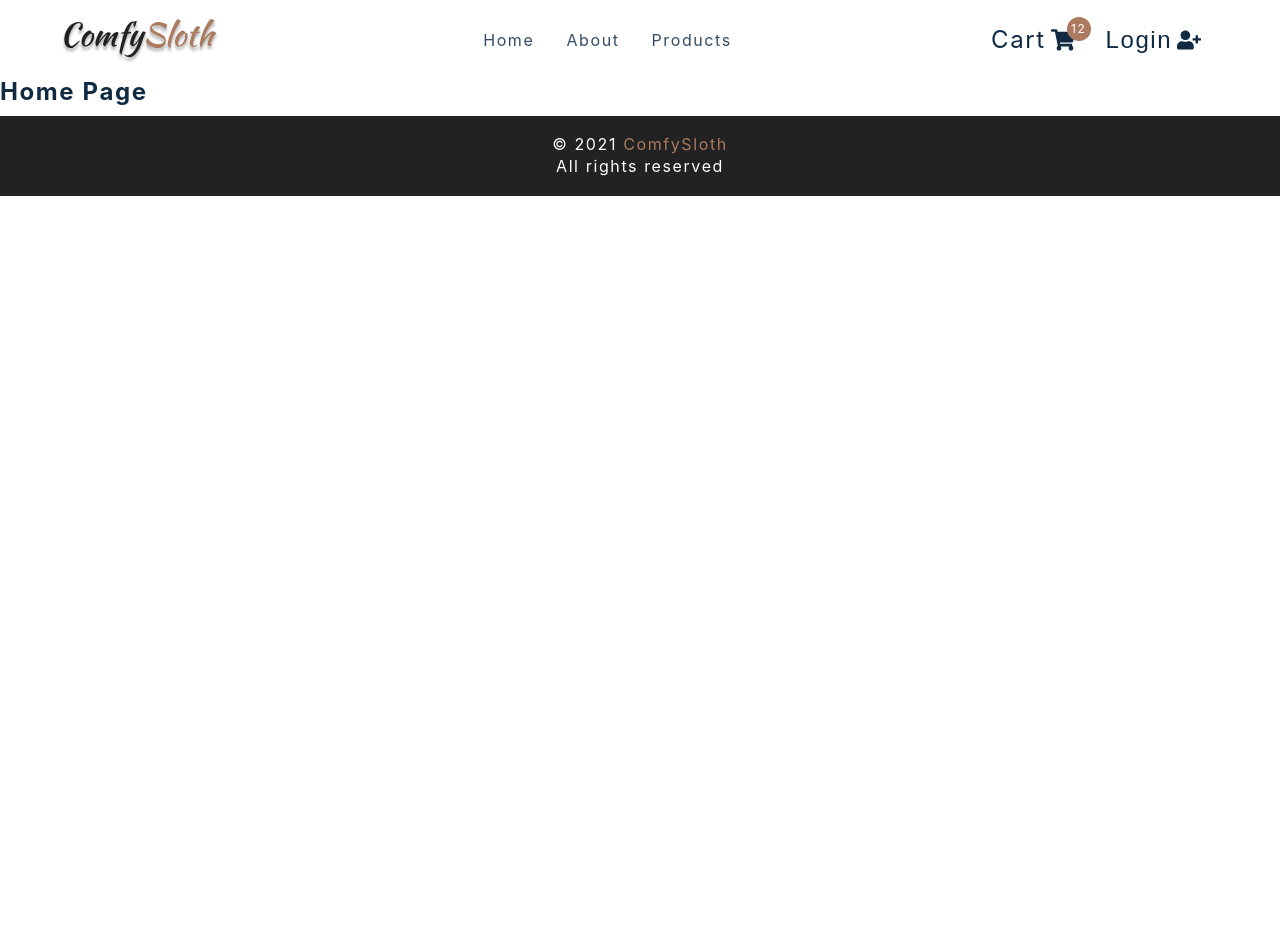
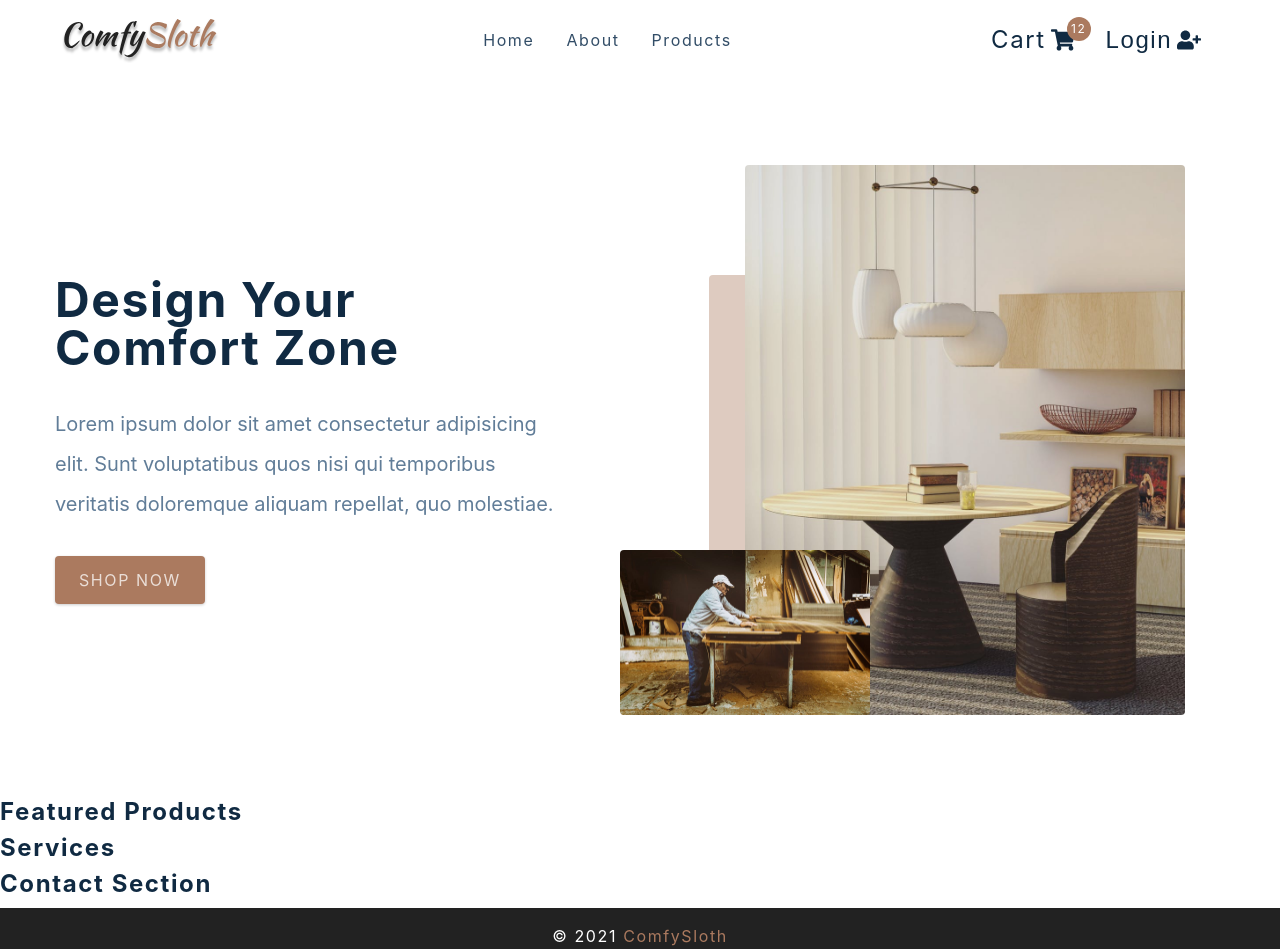
Before and after one commit to leopoldkwok/E-Commerce-Project, a React (Create React App) app: page / in a window 1280 px wide. Shown: the top 949 px of the page. Before the commit the page ends 800 px from the top, so only its background shows below. Built offline with nearby package versions, Linux system fonts and the light colour scheme; the HTML template or start-up script is replaced by a standard one.

Commit message:
Home Page - Hero

```diff
--- a/src/components/Hero.js
+++ b/src/components/Hero.js
@@ -1,12 +1,33 @@
-import React from 'react'
-import styled from 'styled-components'
-import { Link } from 'react-router-dom'
-import heroBcg from '../assets/hero-bcg.jpeg'
-import heroBcg2 from '../assets/hero-bcg-2.jpeg'
+import React from 'react';
+import styled from 'styled-components';
+import { Link } from 'react-router-dom';
+import heroBcg from '../assets/hero-bcg.jpeg';
+import heroBcg2 from '../assets/hero-bcg-2.jpeg';
 
 const Hero = () => {
-  return <h4>hero</h4>
-}
+  return (
+    <Wrapper className='section-center'>
+      <article className='content'>
+        <h1>
+          design your <br />
+          comfort zone
+        </h1>
+        <p>
+          Lorem ipsum dolor sit amet consectetur adipisicing elit. Sunt
+          voluptatibus quos nisi qui temporibus veritatis doloremque aliquam
+          repellat, quo molestiae.
+        </p>
+        <Link to='/products' className='btn hero-btn'>
+          shop now
+        </Link>
+      </article>
+      <article className='img-container'>
+        <img src={heroBcg} alt='nice table' className='main-img' />
+        <img src={heroBcg2} alt='person working' className='accent-img' />
+      </article>
+    </Wrapper>
+  );
+};
 
 const Wrapper = styled.section`
   min-height: 60vh;
@@ -68,6 +89,6 @@
       border-radius: var(--radius);
     }
   }
-`
+`;
 
-export default Hero
+export default Hero;
--- a/src/pages/AboutPage.js
+++ b/src/pages/AboutPage.js
@@ -15,10 +15,12 @@
             <div className='underline'></div>
           </div>
           <p>
-            Lorem ipsum dolor, sit amet consectetur adipisicing elit. Aut, amet
-            non architecto nesciunt deleniti dolorum repellendus tenetur
-            deserunt totam blanditiis reiciendis quos. Explicabo sint dolores
-            deserunt hic delectus vero debitis?
+            Lorem ipsum dolor sit amet consectetur adipisicing elit. Velit
+            consectetur architecto obcaecati esse quae, voluptatibus fugiat sed
+            assumenda eaque tenetur saepe? Autem soluta voluptates maiores neque
+            sit. Enim, iste aspernatur harum cumque magni tempora assumenda eos,
+            architecto vero doloremque nam iure consequuntur commodi repellendus
+            culpa molestias ipsam ullam distinctio aut.
           </p>
         </article>
       </Wrapper>
--- a/src/pages/HomePage.js
+++ b/src/pages/HomePage.js
@@ -1,7 +1,15 @@
-import React from 'react'
-import { FeaturedProducts, Hero, Services, Contact } from '../components'
+import React from 'react';
+import { FeaturedProducts, Hero, Services, Contact } from '../components';
+
 const HomePage = () => {
-  return <h4>home page</h4>
-}
+  return (
+    <main>
+      <Hero />
+      <FeaturedProducts />
+      <Services />
+      <Contact />
+    </main>
+  );
+};
 
-export default HomePage
+export default HomePage;
```
